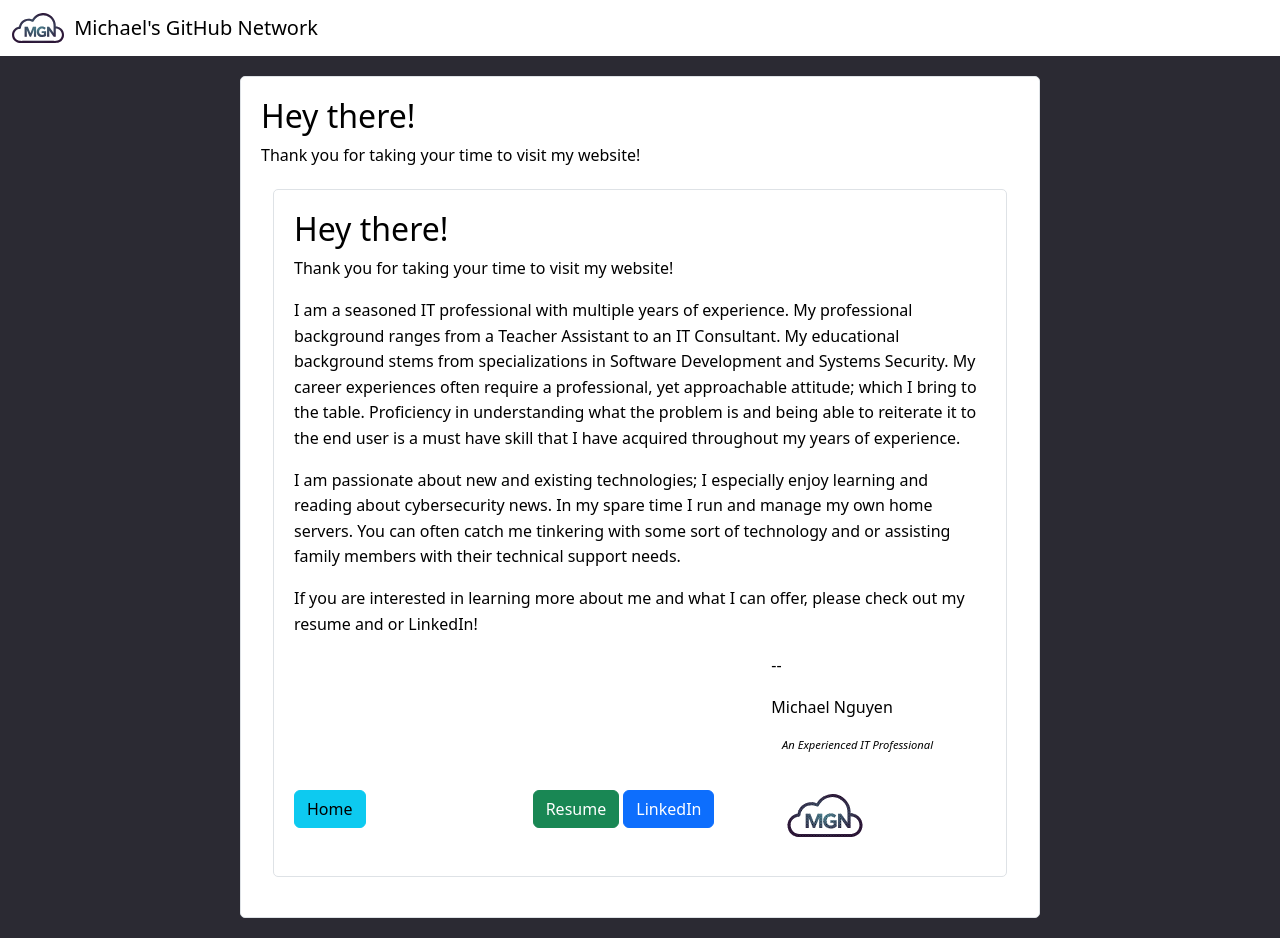
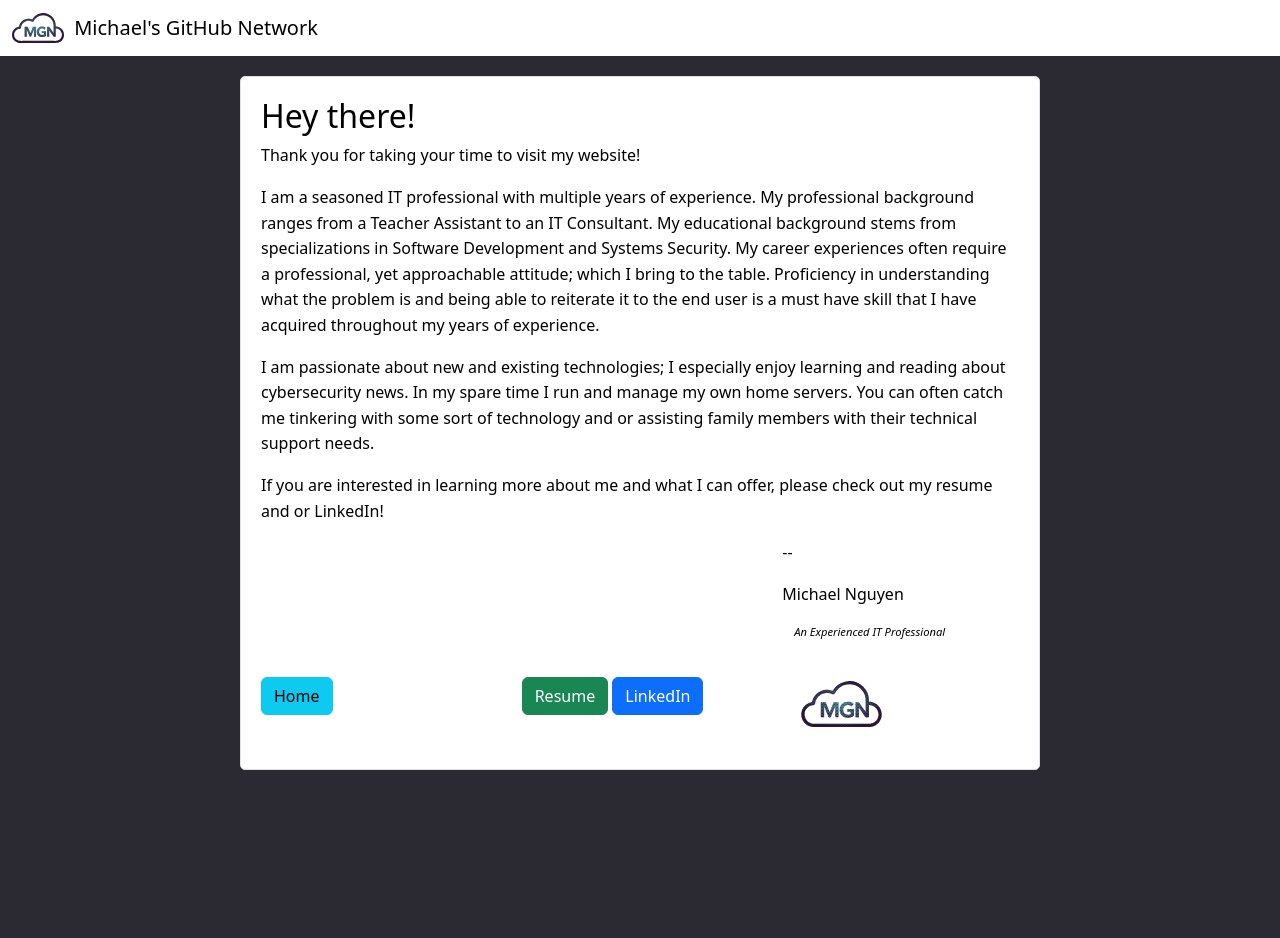
Before and after one commit to Mnguyen8/mnguyen8.github.io, a plain HTML site: page about.html in a window 1280 px wide. After the commit the page ends 800 px from the top, so only its background shows below. Drawn offline with nearby package versions, Linux system fonts and the light colour scheme.

Commit message:
about.html
about.html

```diff
--- a/about.html
+++ b/about.html
@@ -1,79 +1,4 @@
 <!DOCTYPE html>
-<html lang="en">
-<head>
-    <meta charset="UTF-8">
-    <meta name="viewport" content="width=device-width, initial-scale=1.0">
-    <title>About Me</title>
-    <link rel="icon" type="image/x-icon" href="./images/logo.svg">
-    <link href="https://cdn.jsdelivr.net/npm/bootstrap@5.3.0/dist/css/bootstrap.min.css" rel="stylesheet">
-    <style>
-        body {
-            padding-top: 56px; /* Adjust for fixed navbar */
-            background-color: #2B2A33;
-            color: black;
-            position: relative;
-        }
-
-        .navbar-brand-logo {
-          display: flex;
-          align-items: center;
-          color: black;
-        }
-
-        .navbar-brand-logo img {
-          margin-right: 10px; /* Space between image and text */
-          height: 30px; /* Adjust image height as needed */
-        }
-        .homelogo{
-            width: 25%;
-            height: 25%;
-        }
-        .navbar{
-            background-color: white;
-        }
-        .cover-letter-container {
-            max-width: 800px;
-            margin: 20px auto;
-            padding: 20px;
-            border: 1px solid #dee2e6;
-            border-radius: 5px;
-            background-color: white;
-        }
-        .cover-letter-container p {
-            line-height: 1.6;
-        }
-        .return-button {
-          margin-top: 20px;
-        }
-        .detail{
-            font-style: italic;
-            text-indent: 5%;
-            font-size: 70%;
-        }
-        .logo{
-            width: 50%;
-            height: 50%;
-        }
-    </style>
-</head>
-<body>
-
-    <nav class="navbar navbar-expand-md fixed-top">
-        <div class="container-fluid">
-            <a class="navbar-brand navbar-brand-logo" href="./index.html">
-                <img src="./images/logo.svg" alt="Logo">
-                Michael's GitHub Network
-            </a>
-        </div>
-    </nav>
-
-    <main class="container">
-        <div class="cover-letter-container">
-            <h2>Hey there!</h2>
-
-            <p>Thank you for taking your time to visit my website!</p>
-
-            <!DOCTYPE html>
 <html lang="en">
 <head>
     <meta charset="UTF-8">
```
